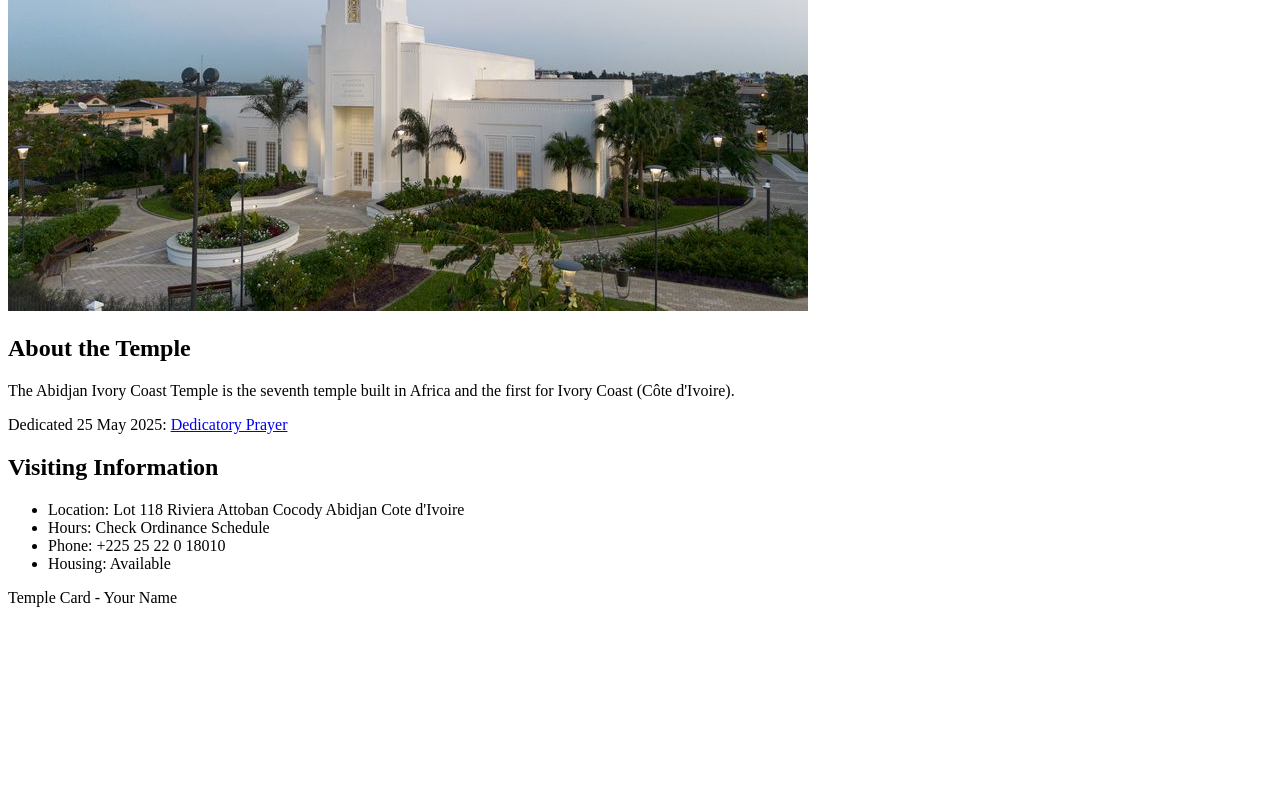
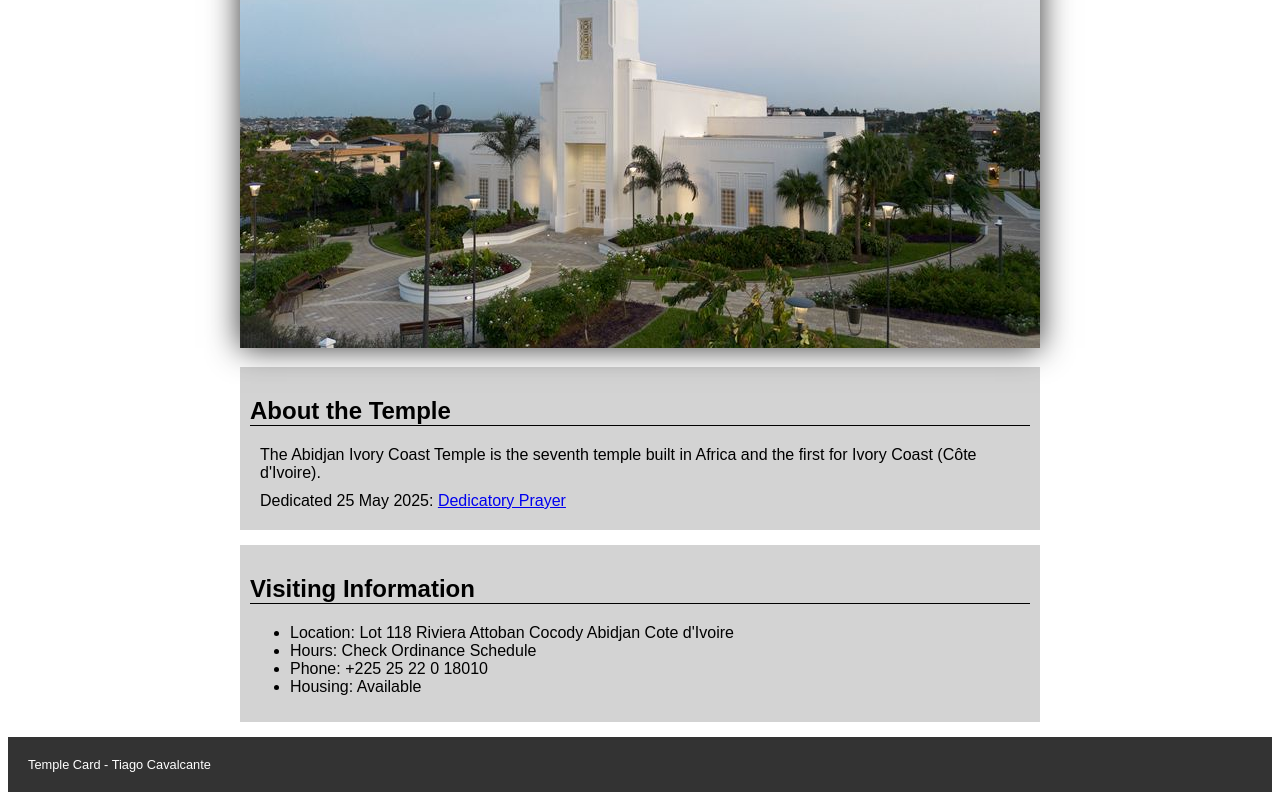
Before and after one commit to Ticsilva85/wdd130, a plain HTML site: page week02/temple.html in a window 1280 px wide. Shown: the part 403-1203 px from the top of the page. Before the commit the page ends 1026 px from the top, so only its background shows below. Drawn offline with Linux system fonts and the light colour scheme.

Commit message:
Code along - Activity 2

```diff
--- /dev/null
+++ b/week02/styles/temple.css
@@ -0,0 +1,43 @@
+body {
+    font-family: Arial, Helvetica, sans-serif;
+}
+
+header, footer {
+    background-color: #333333;
+    color: white;
+    padding: 10px;
+}
+
+header {
+    font-size: 1.25rem;
+}
+
+footer {
+font-size: 0.8rem;
+}
+
+section {
+    background-color: lightgray;
+    padding: 10px;
+    margin: 15px auto;
+}
+
+main {
+    margin: 0 auto;
+    max-width: 800px;
+}
+
+h2 {
+    border-bottom: 1px solid black;
+}
+
+picture img {
+    box-shadow: 0 0 30px #333333;
+    margin: 0 auto;
+    max-width: 100%;
+    height: 100%;
+}
+
+p {
+    margin: 10px;
+}
--- a/week02/temple.html
+++ b/week02/temple.html
@@ -5,6 +5,7 @@
     <meta charset="UTF-8">
     <meta name="viewport" content="width=device-width, initial-scale=1.0">
     <title>Temple Card - Abidjan Cote d'Ivoire</title>
+    <link rel="stylesheet" href="styles/temple.css">
 </head>
 
 <body>
@@ -35,7 +36,7 @@
         </section>
     </main>
     <footer>
-        <p>Temple Card - Your Name</p>
+        <p>Temple Card - Tiago Cavalcante</p>
     </footer>
 </body>
 
```
